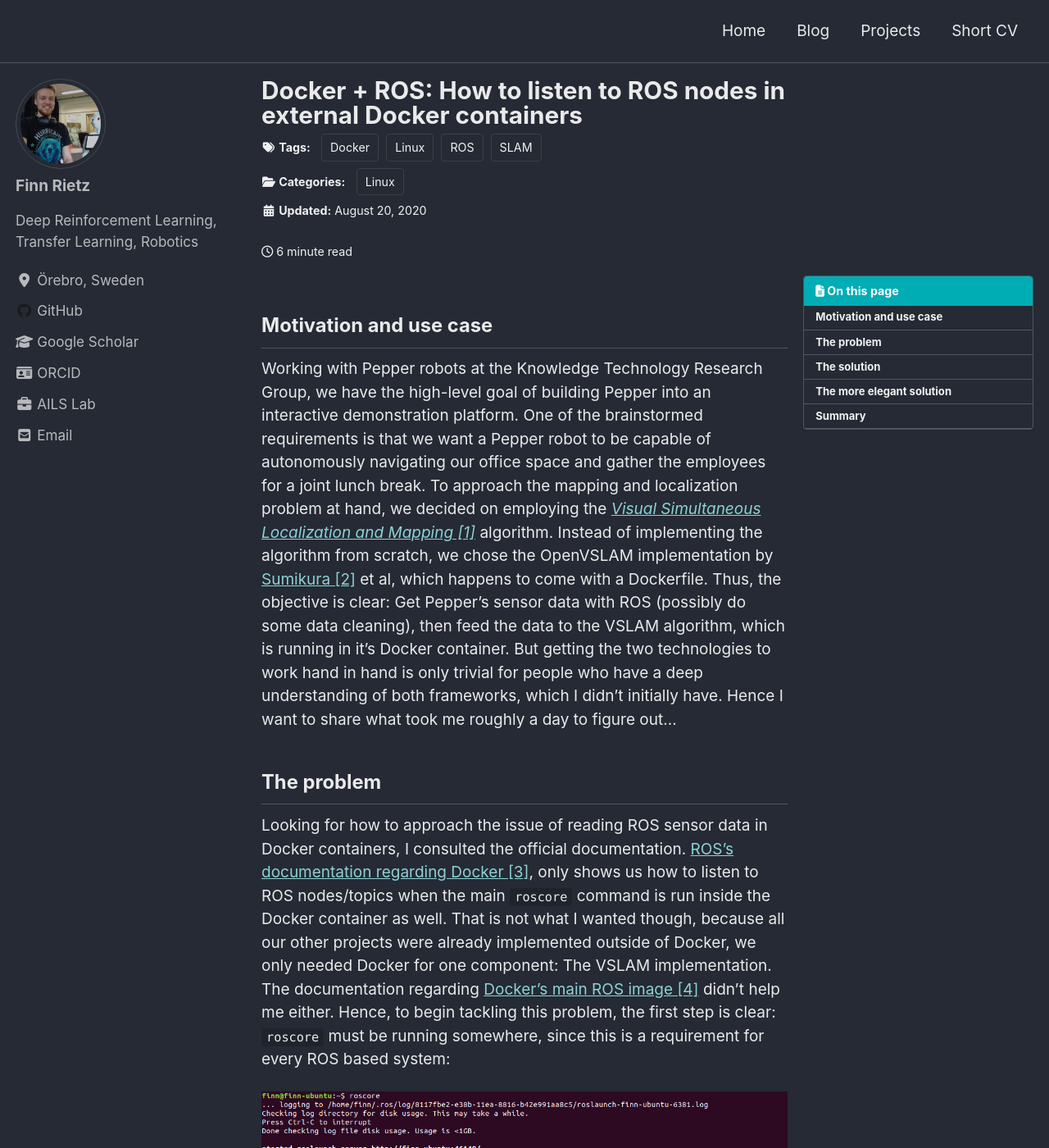
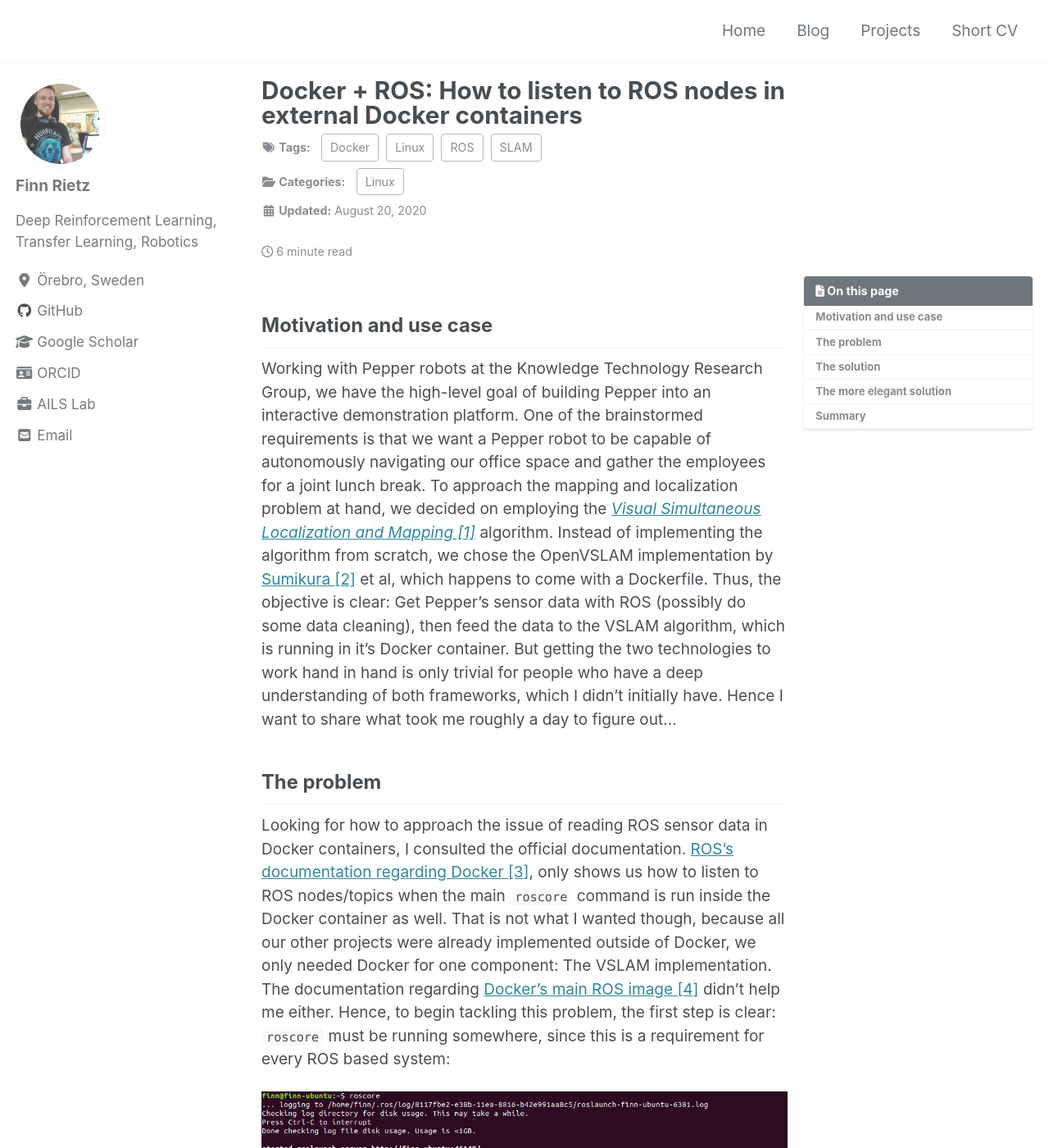
Before and after one commit to frietz58/frietz58.github.io, a Jekyll site: the page built from _posts/2020-08-20-ros-docker.markdown, in a window 1280 px wide and 1400 px high. Shown: the whole window at 82% size. Built offline with Jekyll 4.4.1, drawn with Linux system fonts in a browser that asks for light colours; cached includes are drawn as plain includes; nearby versions of some CDN libraries.

Commit message:
change theme

```diff
--- a/_config.yml
+++ b/_config.yml
@@ -12,7 +12,7 @@
 
 # theme                  : "minimal-mistakes-jekyll"
 # remote_theme           : "mmistakes/minimal-mistakes"
-minimal_mistakes_skin    : "dark" # "default" # "air", "aqua", "contrast", "dark", "dirt", "neon", "mint", "plum", "sunrise"
+minimal_mistakes_skin    : "default" # "default" # "air", "aqua", "contrast", "dark", "dirt", "neon", "mint", "plum", "sunrise"
 
 # Site Settings
 locale                   : "en-US"
```
